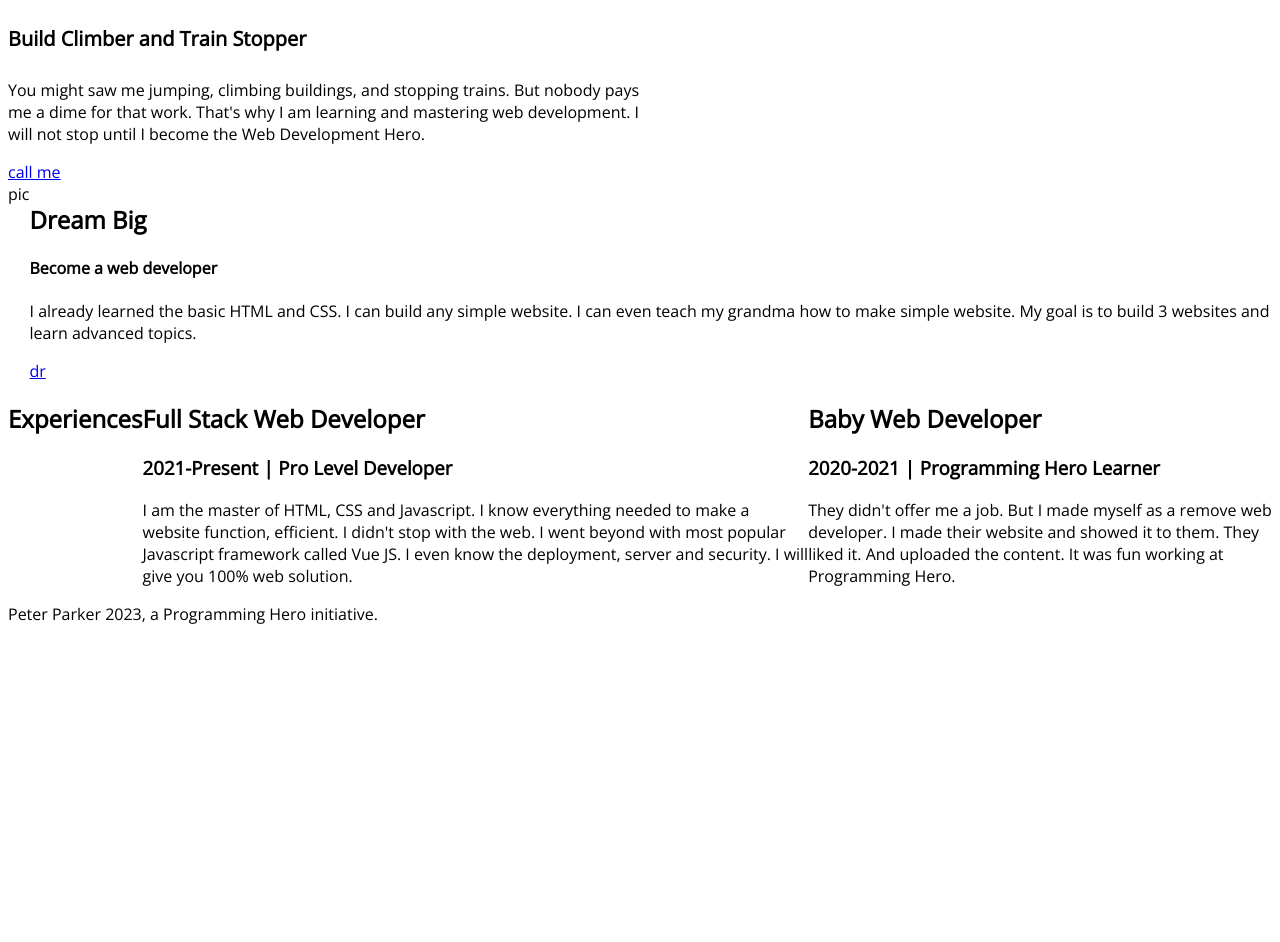
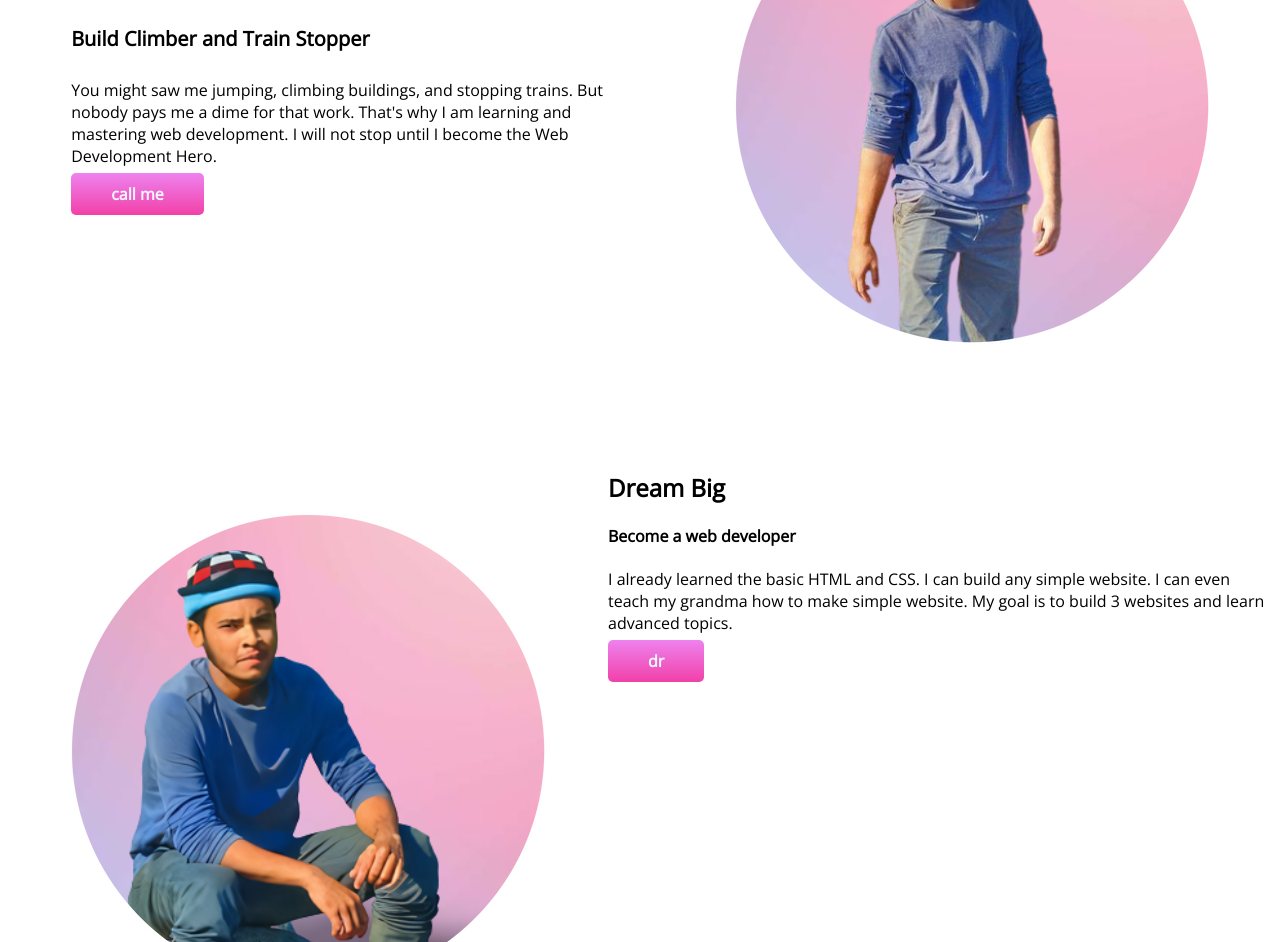
Before and after one commit to mdjihad1/my-portfolio, a plain HTML site: page index.html in a window 1280 px wide. Shown: the part 202-1144 px from the top of the page. Before the commit the page ends 835 px from the top, so only its background shows below. Drawn offline with nearby package versions, Linux system fonts and the light colour scheme.

Commit message:
added style

```diff
--- a/index.html
+++ b/index.html
@@ -21,37 +21,38 @@
 
             <p>You might saw me jumping, climbing buildings, and stopping trains. But nobody pays me a dime for that work. That's why I am learning and mastering web development. I will not stop until I become the Web Development Hero.</p>
 
-            <a href="#">call me</a>
+            <a class="hire" href="#">call me</a>
         </div>
         <div class="width">
-            <img src="fav.jpg" alt="">
+            <img class="extra" src="high.png" alt="jihadul islam">
         </div>
     </section>
     <section>
         <div>
-            pic
+            <img src="sit.png" alt="">
         </div>
         <div>
             <h1>Dream Big</h1>
             <h4>Become a web developer</h4>
             <p>I already learned the basic HTML and CSS. I can build any simple website. I can even teach my grandma how to make simple website. My goal is to build 3 websites and learn advanced topics.
             </p>
-            <a href="#">dr</a>
+            <a class="hire" href="#">dr</a>
         </div>
     </section>
     <section>
-        <h1>Experiences</h1>
-        <div>
+        <div> <h1>Experiences</h1></div>
+
+        <div class="width">
             <h1>Full Stack Web Developer</h1>
             <h3>2021-Present | Pro Level Developer</h3>
             <p>I am the master of HTML, CSS and Javascript. I know everything needed to make a website function, efficient. I didn't stop with the web. I went beyond with most popular Javascript framework called Vue JS. I even know the deployment, server and security. I will give you 100% web solution.</p>
         </div>
-        <div>
+        <div class="width">
             <h1>Baby Web Developer</h1>
             <h3>2020-2021 | Programming Hero Learner</h3>
             <p>They didn't offer me a job. But I made myself as a remove web developer. I made their website and showed it to them. They liked it. And uploaded the content. It was fun working at Programming Hero.</p>
         </div>
     </section>
-    <footer>Peter Parker 2023, a Programming Hero initiative.</footer>
+    <footer> &copy; Peter Parker 2023, a Programming Hero initiative.</footer>
 </body>
 </html>
--- a/style.css
+++ b/style.css
@@ -5,7 +5,7 @@ body{
     font-size: 50px;
 }
 span{
-    color: tomato;
+    color: hsl(325, 78%, 43%);
 }
 .ch4{
     font-size: 20px;
@@ -16,4 +16,21 @@ section{
 }
 .width{
     width: 50%;
+    padding-left: 5%;
 }
+.extra{
+    padding-bottom: 40px;
+}
+.hire{
+    text-decoration: none;
+    background-image: linear-gradient(violet, #f141a8);
+    color: aliceblue;
+    font-weight: 600;
+    border-radius: 5px;
+    padding: 10px 40px;
+    box-shadow: darkgray;
+
+}
+footer{
+    text-align: center;
+}
```
Also changed, not shown: high.png (added), s3fav.png (deleted), sit.png (added).
